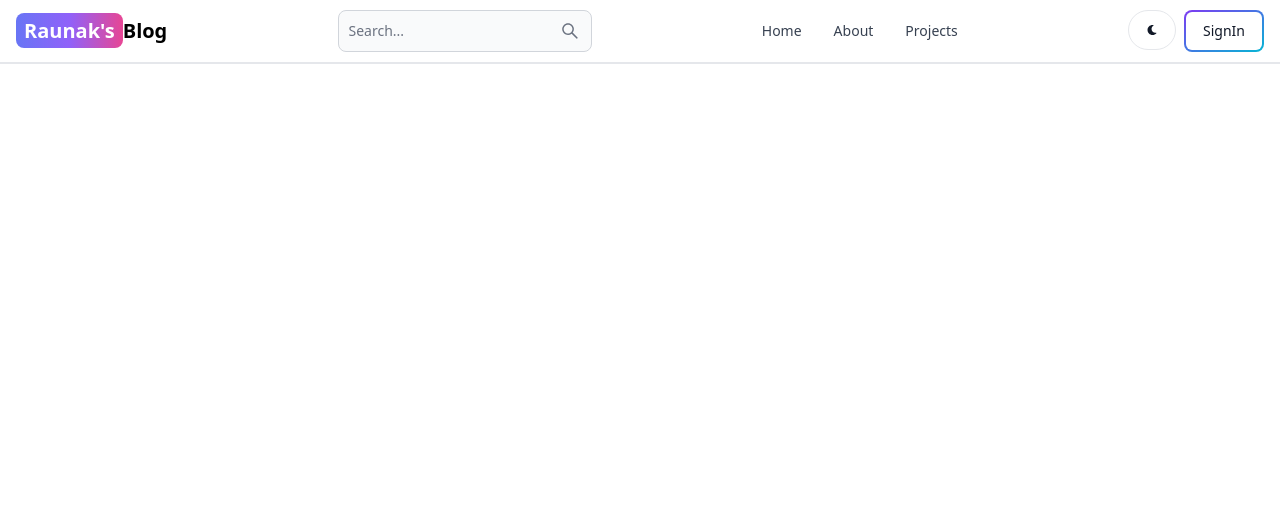
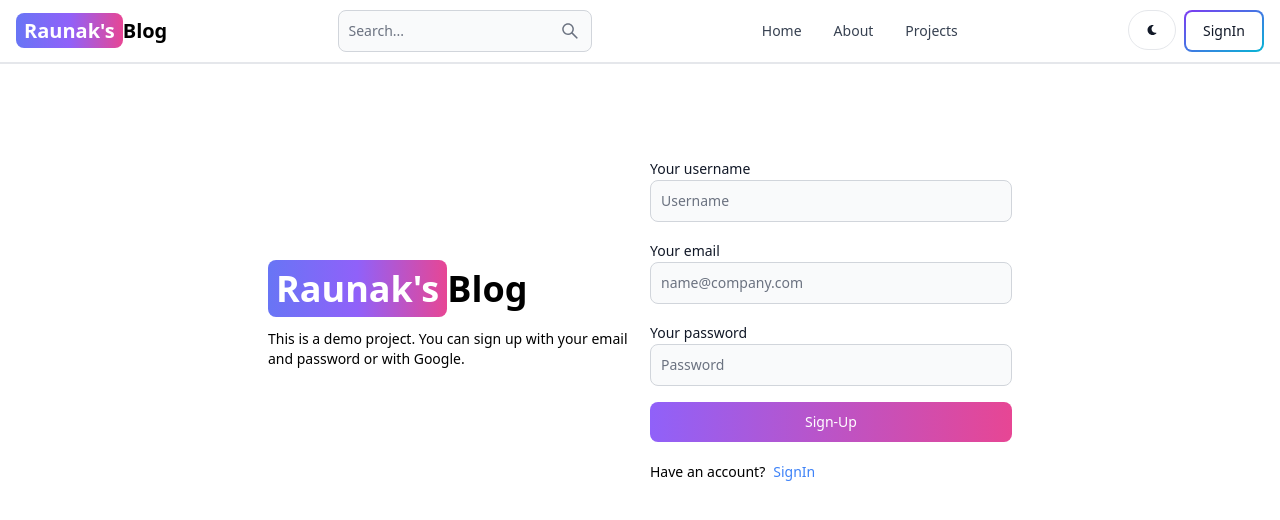
Before and after one commit to RaunakBag/MyBlogPage, a React (Vite) app in the folder client/: page /sign-up in a window 1280 px wide. Shown: the top 520 px of the page. Built offline with nearby package versions, Linux system fonts and the light colour scheme.

Commit message:
Add functionality to SignUp page

```diff
--- a/client/src/App.jsx
+++ b/client/src/App.jsx
@@ -16,7 +16,7 @@
           <Route path="/" element={<Home/>}/>
           <Route path="/about" element={<About/>}/>
           <Route path="/sign-in" element={<SignIn/>}/>
-          <Route path="/sihn-up" element={<SignUp/>}/>
+          <Route path="/sign-up" element={<SignUp/>}/>
           <Route path="/dashboard" element={<Dashboard/>}/>
           <Route path="/projects" element={<Projects/>}/>
         </Routes>
--- a/client/src/pages/SignUp.jsx
+++ b/client/src/pages/SignUp.jsx
@@ -1,6 +1,90 @@
+import { Alert, Button, Label, Spinner, TextInput } from "flowbite-react";
+import { useState } from "react";
+import { Link, useNavigate } from "react-router-dom";
 
 export default function SignUp() {
+  const [formData, setFormData] = useState({})
+  const [errorMessage, setErrorMessage] = useState(null);
+  const [loading, setLoading] = useState(false)
+  const navigate = useNavigate();
+  const handleChange = (e) => {
+    setFormData({...formData, [e.target.id]:e.target.value.trim()})
+  }
+  const handleSubmit = async(e) =>{
+    e.preventDefault();
+    if(!formData.username || !formData.email || !formData.password){
+      return setErrorMessage('Please fill out all the fields.')
+    }
+    try{
+      setLoading(true)
+      setErrorMessage(null)
+      const res = await fetch('/api/auth/signup', {
+        method: 'POST',
+        headers: {'Content-Type': 'application/json'},
+        body: JSON.stringify(formData),
+      });
+      const data = await res.json();
+      if(data.success === false){
+        return setErrorMessage(data.message)
+      }
+      setLoading(false)
+      if(res.ok){
+        navigate('/sign-in')
+      }
+    }catch(error){
+      setErrorMessage(error.message)
+      setLoading(false)
+    }
+  }
   return (
-    <div>SignUp</div>
+    <div className="min-h-screen mt-20">
+      <div className="flex p-3 max-w-3xl mx-auto md:flex-row md:items-center gap-5">
+        <div className="flex-1">
+          <Link to="/" className='font-bold dark:text-white text-4xl'>
+            <span className='px-2 py-1 bg-gradient-to-r from-indigo-500 via-purple-500 to-pink-500 rounded-lg text-white'>Raunak's</span>
+            Blog
+          </Link>
+          <p className="text-sm mt-5">
+            This is a demo project. You can sign up with your email and password or with Google.
+          </p>
+        </div>
+        <div className="flex-1">
+          <form className="flex flex-col gap-4" onSubmit={handleSubmit}>
+            <div className="">
+              <Label value="Your username" />
+              <TextInput type="text" placeholder="Username" id="username" onChange={handleChange}/>
+            </div>
+            <div className="">
+              <Label value="Your email" />
+              <TextInput type="emailonChange" placeholder="name@company.com" id="email" onChange={handleChange}/>
+            </div>
+            <div className="">
+              <Label value="Your password" />
+              <TextInput type="password" placeholder="Password" id="password" onChange={handleChange}/>
+            </div>
+            <Button gradientDuoTone='purpleToPink' type="submit" disabled={loading}>
+            {loading?(
+              <div>
+                <Spinner size='sm'/>
+                <span className="pl-3">Loading...</span>
+              </div>
+              ):(
+                'Sign-Up'
+
+            )}
+            </Button>
+          </form>
+          <div className="flex gap-2 text-sm mt-5">
+            <span>Have an account?</span>
+            <Link to='/sign-in' className="text-blue-500">SignIn</Link>
+          </div>
+          {errorMessage && (
+            <Alert className="mt-5" color='failure'>
+              {errorMessage}
+            </Alert>
+          )}
+        </div>
+      </div>
+    </div>
   )
 }
--- a/client/vite.config.js
+++ b/client/vite.config.js
@@ -4,5 +4,13 @@
 
 // https://vitejs.dev/config/
 export default defineConfig({
+  server:{
+    proxy:{
+      '/api':{
+        target:'http://localhost:3000',
+        secure:false,
+      },
+    },
+  },
   plugins: [react(), vitePluginRequire.default()],
 })
```
